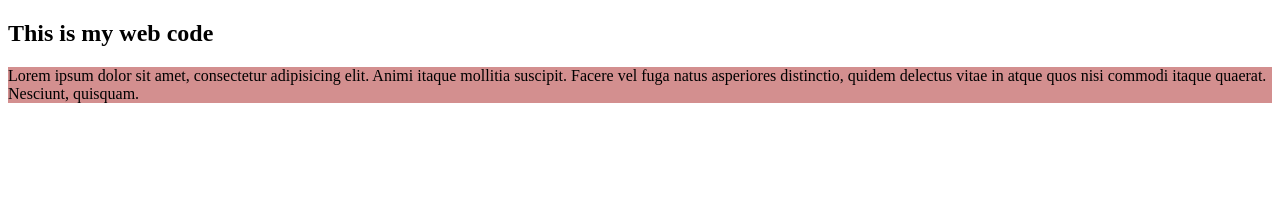
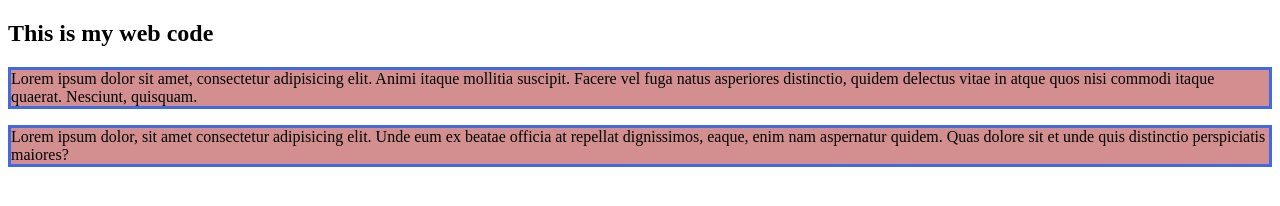
Before and after one commit to rothinroy20/web-code, a plain HTML site: page index.html in a window 1280 px wide. Drawn offline with Linux system fonts and the light colour scheme.

Commit message:
lorem add

```diff
--- a/index.html
+++ b/index.html
@@ -10,5 +10,6 @@
 <body>
     <h2>This is my web code</h2>
     <p>Lorem ipsum dolor sit amet, consectetur adipisicing elit. Animi itaque mollitia suscipit. Facere vel fuga natus asperiores distinctio, quidem delectus vitae in atque quos nisi commodi itaque quaerat. Nesciunt, quisquam.</p>
+    <p>Lorem ipsum dolor, sit amet consectetur adipisicing elit. Unde eum ex beatae officia at repellat dignissimos, eaque, enim nam aspernatur quidem. Quas dolore sit et unde quis distinctio perspiciatis maiores?</p>
 </body>
 </html>
--- a/style.css
+++ b/style.css
@@ -1,3 +1,4 @@
 p{
     background: rgb(211, 143, 143);
+    border: 3px solid royalblue;
 }
```
